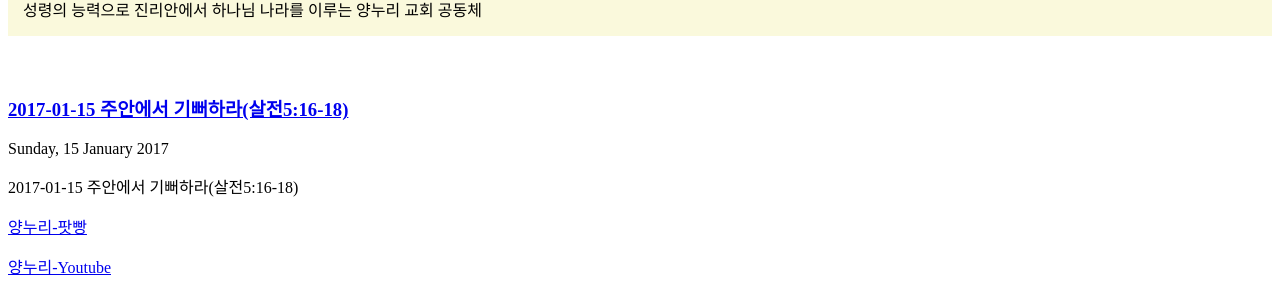
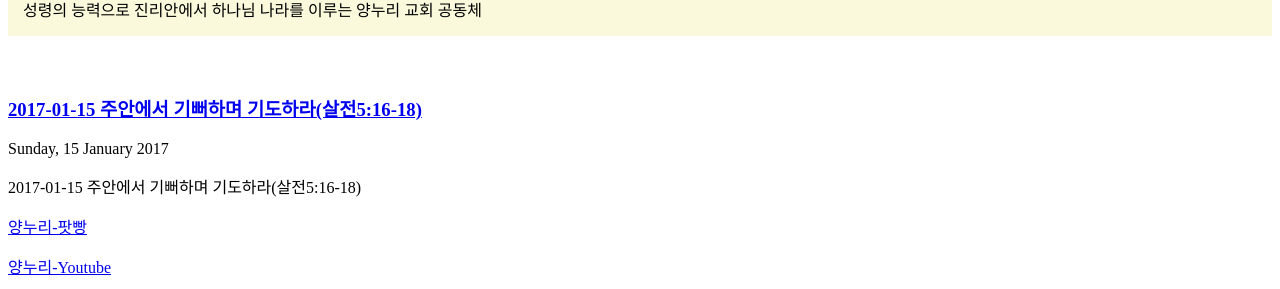
Before and after one commit to yangnuri2/yangnuri2.github.io, a Jekyll site: the page built from _posts/2017-01-15-yang-1-1.md, in a window 1280 px wide. Shown: the part 1937-2226 px from the top of the page. Built offline with Jekyll 4.4.1, drawn with Linux system fonts in a browser that asks for light colours.

Commit message:
Update 2017-01-15-yang-1-1.md

```diff
--- a/_posts/2017-01-15-yang-1-1.md
+++ b/_posts/2017-01-15-yang-1-1.md
@@ -1,6 +1,6 @@
 ---
 layout: post
-title: "2017-01-15 주안에서 기뻐하라(살전5:16-18)"
+title: "2017-01-15 주안에서 기뻐하며 기도하라(살전5:16-18)"
 author: "Yangnuri"
 date: 2017-01-15
 duration: "48:20"
@@ -8,8 +8,8 @@ type: "audio/mpeg"
 enclosure_url: http://archive.org/download/2017011551618/20170115%20%EC%A3%BC%EC%95%88%EC%97%90%EC%84%9C%20%EA%B8%B0%EB%BB%90%ED%95%98%EB%9D%BC(%EC%82%B4%EC%A0%845;16-18).mp3
 enclosure_bytes_size: 69,329,397
 link:
-  youtube: http://www.youtube.com/watch?v=EPxi9DbkSc0&feature=youtu.be
-summary:  2017-01-15 주안에서 기뻐하라(살전5:16-18)
+  youtube: http://youtu.be/QETqIx0WJHs
+summary:  2017-01-15 주안에서 기뻐하며 기도하라(살전5:16-18)
 show_notes:
 ---
 
```
